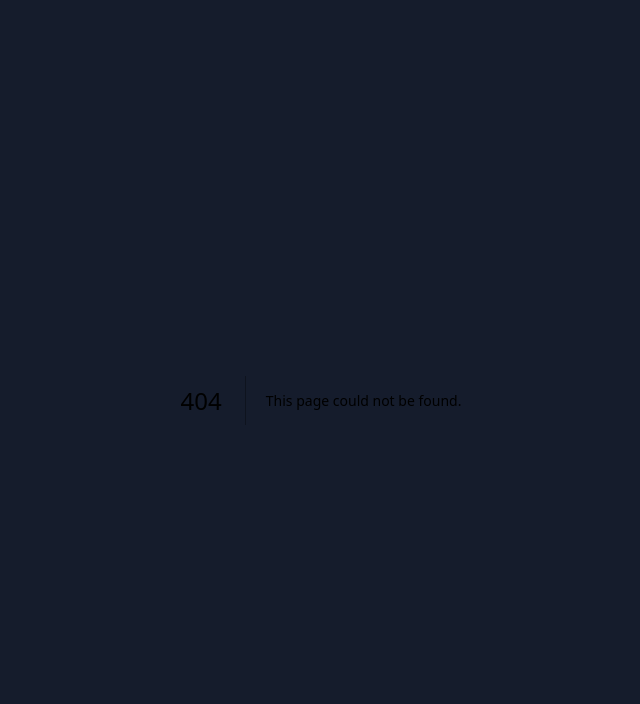
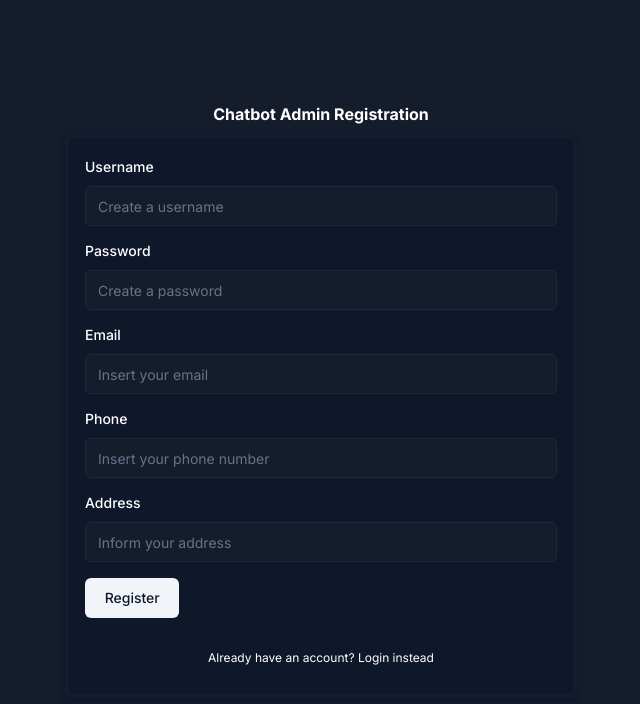
Before and after one commit to izzyandrade/nextjs-dashboard, a Next.js app: page /register in a window 1280 px wide. Before the commit this address had no page. Shown: the top 704 px of the page, without its empty margins (319-959 px from the left). Built offline with nearby package versions, Linux system fonts and the light colour scheme.

Commit message:
feat: added register page with server actions saving user to MongoDB'

```diff
--- a/app/dashboard/users/page.tsx
+++ b/app/dashboard/users/page.tsx
@@ -1,8 +1,8 @@
 import { fetchUsers } from '@/app/lib/data';
-import { User } from '@/app/lib/models';
+import { UserModel } from '@/app/lib/models';
 
 export default async function UsersPage() {
-	const users: Array<User> = await fetchUsers();
+	const users: Array<UserModel> = await fetchUsers();
 	return (
 		<div>
 			<h1>
--- /dev/null
+++ b/app/lib/actions.ts
@@ -0,0 +1,26 @@
+'use server';
+
+import { User } from './models';
+import { connectToDB } from './utils';
+
+export const addUser = async (formData: FormData) => {
+	const { username, email, password, phone, address, isAdmin, isActive } =
+		Object.fromEntries(formData);
+
+	try {
+		await connectToDB();
+		const newUser = new User({
+			username,
+			email,
+			password,
+			phone,
+			address,
+			isAdmin,
+			isActive,
+		});
+		await newUser.save();
+	} catch (error) {
+		console.log(error);
+		throw new Error('Failed to create user');
+	}
+};
--- a/app/lib/data.ts
+++ b/app/lib/data.ts
@@ -1,10 +1,10 @@
-import { User } from './models';
+import { UserModel, User } from './models';
 import { connectToDB } from './utils';
 
 export const fetchUsers = async () => {
 	try {
 		await connectToDB();
-		const users: User[] = await User.find();
+		const users: UserModel[] = await User.find();
 		return users;
 	} catch (error) {
 		console.log('err', error);
--- a/app/lib/models.ts
+++ b/app/lib/models.ts
@@ -1,6 +1,6 @@
 import { Schema, model, models } from 'mongoose';
 
-export interface User {
+export interface UserModel {
 	username: string;
 	email: string;
 	password: string;
@@ -13,7 +13,7 @@ export interface User {
 	createdAt?: Date;
 	updatedAt?: Date;
 }
-const userSchema = new Schema<User>(
+const userSchema = new Schema<UserModel>(
 	{
 		username: {
 			type: String,
--- a/app/lib/utils.ts
+++ b/app/lib/utils.ts
@@ -1,9 +1,12 @@
-import { connect, connections } from 'mongoose';
+import { connect, connections, connection } from 'mongoose';
 import Error from 'next/error';
 
 export const connectToDB = async () => {
 	const currentConnection: { isConnected: number } = { isConnected: 0 };
 	try {
+		if (currentConnection.isConnected) {
+			return;
+		}
 		await connect(process.env.MONGODB_URL as string);
 		currentConnection.isConnected = connections[0].readyState;
 	} catch (error: any) {
--- /dev/null
+++ b/app/register/formFields.ts
@@ -0,0 +1,43 @@
+export const formFields: {
+	label: string;
+	name: 'username' | 'email' | 'phone' | 'address' | 'password';
+	type: 'text' | 'email' | 'password';
+	placeholder: string;
+	flexAmount: string;
+}[] = [
+	{
+		label: 'Username',
+		name: 'username',
+		type: 'text',
+		placeholder: 'Create a username',
+		flexAmount: '1',
+	},
+	{
+		label: 'Password',
+		name: 'password',
+		type: 'password',
+		placeholder: 'Create a password',
+		flexAmount: '1',
+	},
+	{
+		label: 'Email',
+		name: 'email',
+		type: 'email',
+		placeholder: 'Insert your email',
+		flexAmount: '1',
+	},
+	{
+		label: 'Phone',
+		name: 'phone',
+		type: 'text',
+		placeholder: 'Insert your phone number',
+		flexAmount: '1',
+	},
+	{
+		label: 'Address',
+		name: 'address',
+		type: 'text',
+		placeholder: 'Inform your address',
+		flexAmount: '1',
+	},
+];
--- /dev/null
+++ b/app/register/page.tsx
@@ -0,0 +1,89 @@
+'use client';
+
+import { zodResolver } from '@hookform/resolvers/zod';
+import { useForm } from 'react-hook-form';
+import { z } from 'zod';
+import { addUser } from '../lib/actions';
+
+import { Button } from '@/components/ui/button';
+import {
+	Form,
+	FormControl,
+	FormDescription,
+	FormField,
+	FormItem,
+	FormLabel,
+	FormMessage,
+} from '@/components/ui/form';
+import { Input } from '@/components/ui/input';
+import Link from 'next/link';
+import { formFields } from './formFields';
+
+const formSchema = z.object({
+	username: z.string().min(2, {
+		message: 'Username must be at least 2 characters.',
+	}),
+	email: z.string().email(),
+	phone: z.string(),
+	address: z.string(),
+	password: z.string(),
+});
+
+export default function RegisterPage() {
+	const form = useForm<z.infer<typeof formSchema>>({
+		resolver: zodResolver(formSchema),
+		defaultValues: {
+			username: '',
+			password: '',
+			email: '',
+			phone: '',
+			address: '',
+		},
+	});
+
+	return (
+		<div className='flex h-screen flex-col items-center justify-center gap-2'>
+			<h4 className='font-bold'>Chatbot Admin Registration</h4>
+			<div className='w-[40%] space-y-8 rounded-md border-4 border-slate-800 border-opacity-35 bg-slate-900 p-4 pb-7 shadow-md shadow-slate-900'>
+				<Form {...form}>
+					<form className='flex flex-col gap-3' action={addUser}>
+						{formFields.map((formField) => {
+							return (
+								<FormField
+									key={formField.name}
+									control={form.control}
+									name={formField.name}
+									render={({ field }) => (
+										<FormItem>
+											<FormLabel>{formField.label}</FormLabel>
+											<FormControl>
+												<Input
+													placeholder={formField.placeholder}
+													type={formField.type}
+													{...field}
+												/>
+											</FormControl>
+											<FormMessage />
+										</FormItem>
+									)}
+								/>
+							);
+						})}
+						<Button
+							type='submit'
+							className='mt-1 w-[20%]'
+							variant={'secondary'}
+						>
+							Register
+						</Button>
+					</form>
+				</Form>
+				<div className='mt-8 flex items-center justify-center text-xs'>
+					<span>
+						Already have an account? <Link href={'/login'}>Login instead</Link>
+					</span>
+				</div>
+			</div>
+		</div>
+	);
+}
--- a/next.config.mjs
+++ b/next.config.mjs
@@ -1,4 +1,12 @@
 /** @type {import('next').NextConfig} */
-const nextConfig = {};
+const nextConfig = {
+	webpack: (config) => {
+		return config;
+	},
+	experimental: {
+		esmExternals: 'loose', // <-- add this
+		serverComponentsExternalPackages: ['mongoose'],
+	},
+};
 
 export default nextConfig;
```
Also changed, not shown: 1 other file (tests, documents, lock files or other folders).
